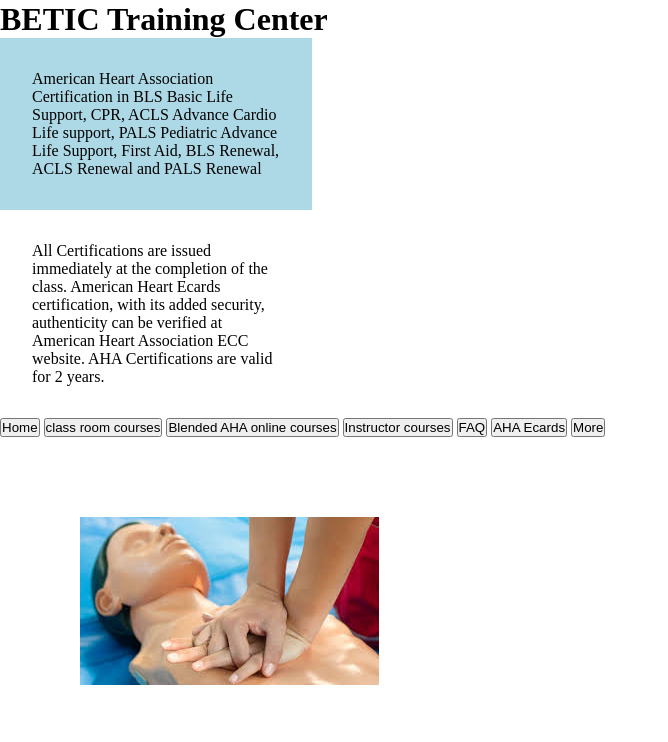
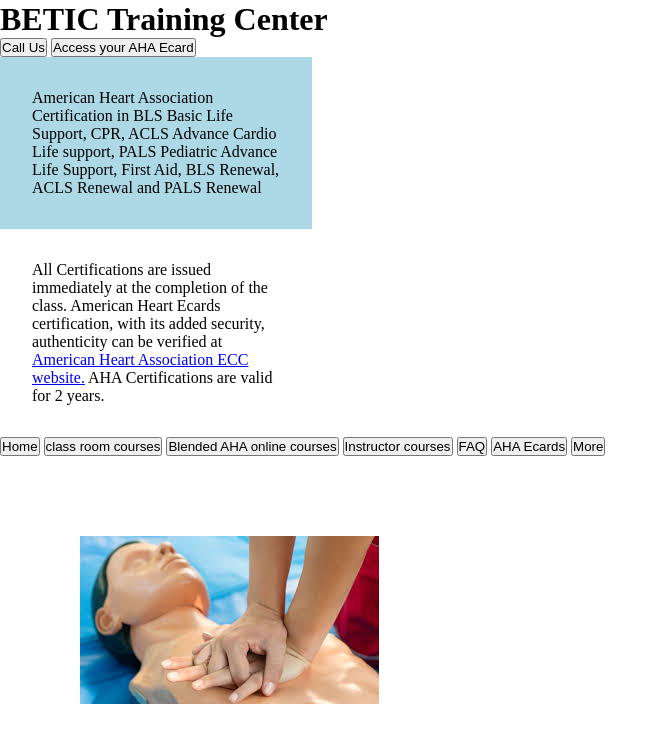
Before and after one commit to mkalhaj/moh, a plain HTML site: page home/homeindex.html in a window 1280 px wide. Shown: the part 170-912 px from the top of the page, without its empty margins (0-668 px from the left). Drawn offline with Linux system fonts and the light colour scheme.

Commit message:
atlas link

```diff
--- a/home/homeindex.html
+++ b/home/homeindex.html
@@ -11,12 +11,13 @@
         <img class="alligned" src="../home/alligned.png" alt="AHA logo">
     </header>
     <h1>BETIC Training Center</h1>
+    <button>Call Us</button>
+    <button>Access your AHA Ecard</button>
     <p class="services">American Heart Association Certification in BLS Basic Life Support, CPR, ACLS Advance Cardio Life support, PALS Pediatric Advance Life Support, First Aid, BLS Renewal, ACLS Renewal and PALS Renewal
 
     </p>
 
-    <p class="certificates">All Certifications are issued immediately at the completion of the class. American Heart Ecards certification, with its added security, authenticity can be verified at American Heart Association ECC website.
-        AHA Certifications are valid for 2 years. </p>
+    <p class="certificates">All Certifications are issued immediately at the completion of the class. American Heart Ecards certification, with its added security, authenticity can be verified at <a href="https://atlas.heart.org/home"> American Heart Association ECC website.</a> AHA Certifications are valid for 2 years. </p>
     <button>Home</button>
     <button>class room courses</button>
     <button>Blended AHA online courses</button>
```
